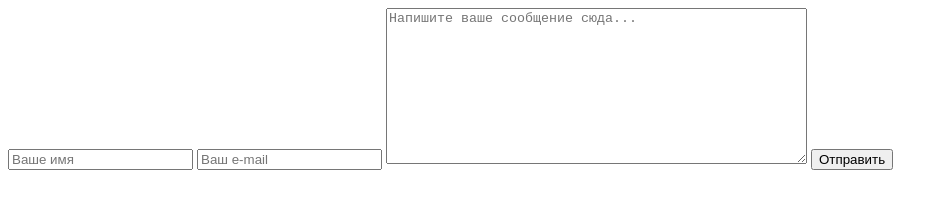
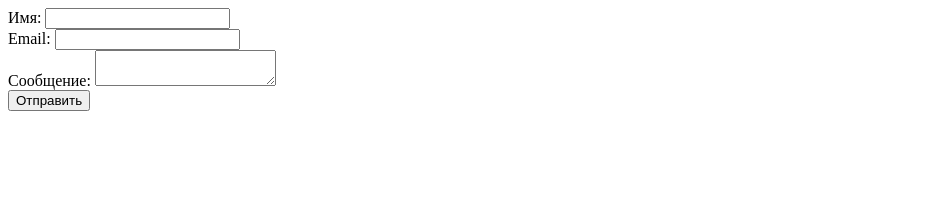
Before and after one commit to prov-ori/prov-ori.github.io, a plain HTML site: page form3/index.html in a window 1280 px wide. Shown: the whole page, without its empty margins (0-948 px from the left). Drawn offline with Linux system fonts and the light colour scheme.

Commit message:
Second commit

```diff
--- a/form3/index.html
+++ b/form3/index.html
@@ -1,14 +1,20 @@
+<!DOCTYPE html>
 <html>
 <head>
-<title>Форма заявки с сайта</title>
-<script src="https://www.google.com/recaptcha/api.js" async defer></script>
+    <title>Форма обратной связи</title>
 </head>
 <body>
-<form action="send.php" method="post">
-<input placeholder="Ваше имя" type="text" name="fio" required>
-<input placeholder="Ваш e-mail" type="email" name="email">
-<textarea name="message" cols="50" rows="10" placeholder="Напишите ваше сообщение сюда..."></textarea>
-<input type="submit" value="Отправить">
-</form>
+    <form action="/form3/send.php" method="post">
+        <label for="name">Имя:</label>
+        <input type="text" id="name" name="name" required><br>
+
+        <label for="email">Email:</label>
+        <input type="email" id="email" name="email" required><br>
+
+        <label for="message">Сообщение:</label>
+        <textarea id="message" name="message" required></textarea><br>
+
+        <input type="submit" value="Отправить">
+    </form>
 </body>
 </html>
```
Also changed, not shown: 1 other file.
